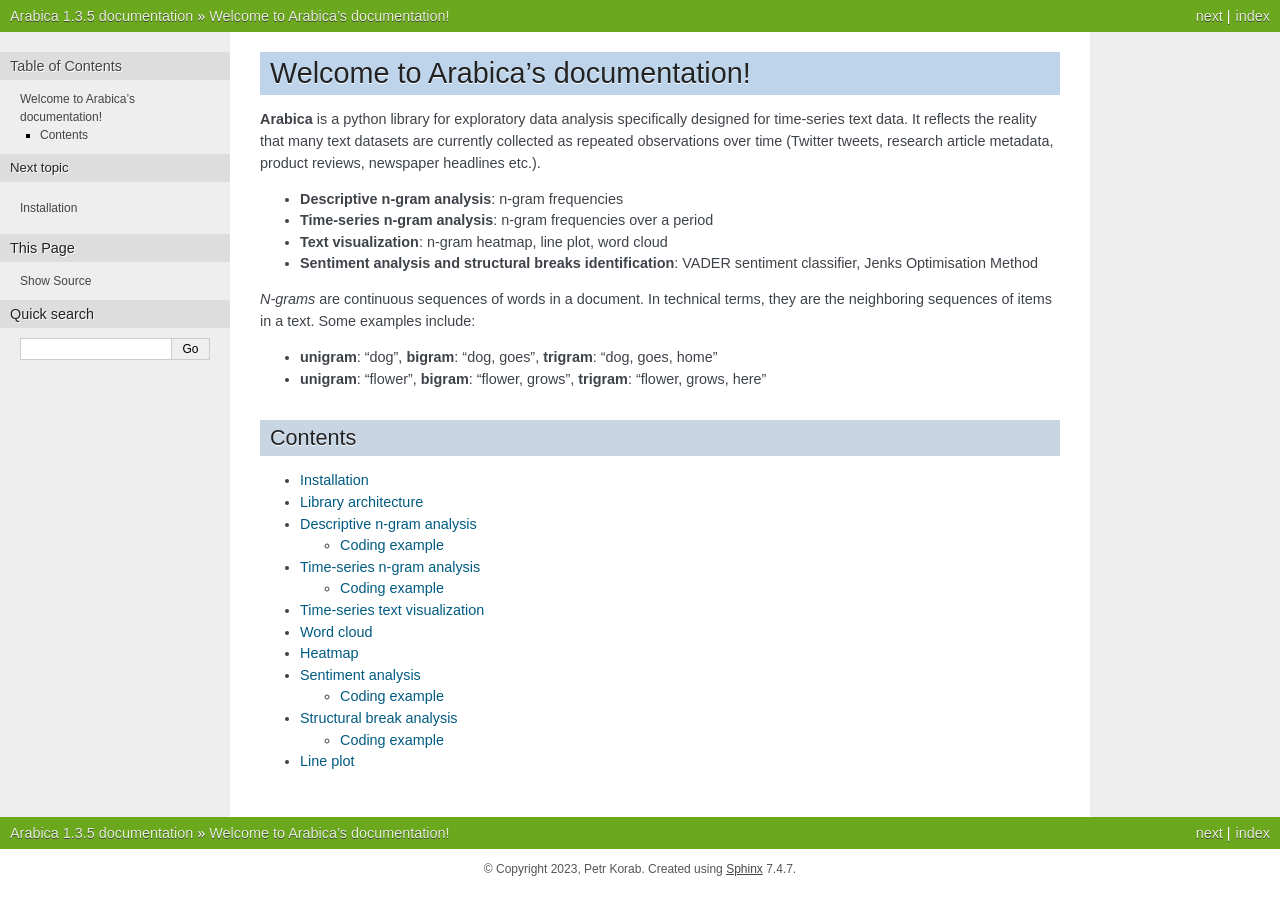
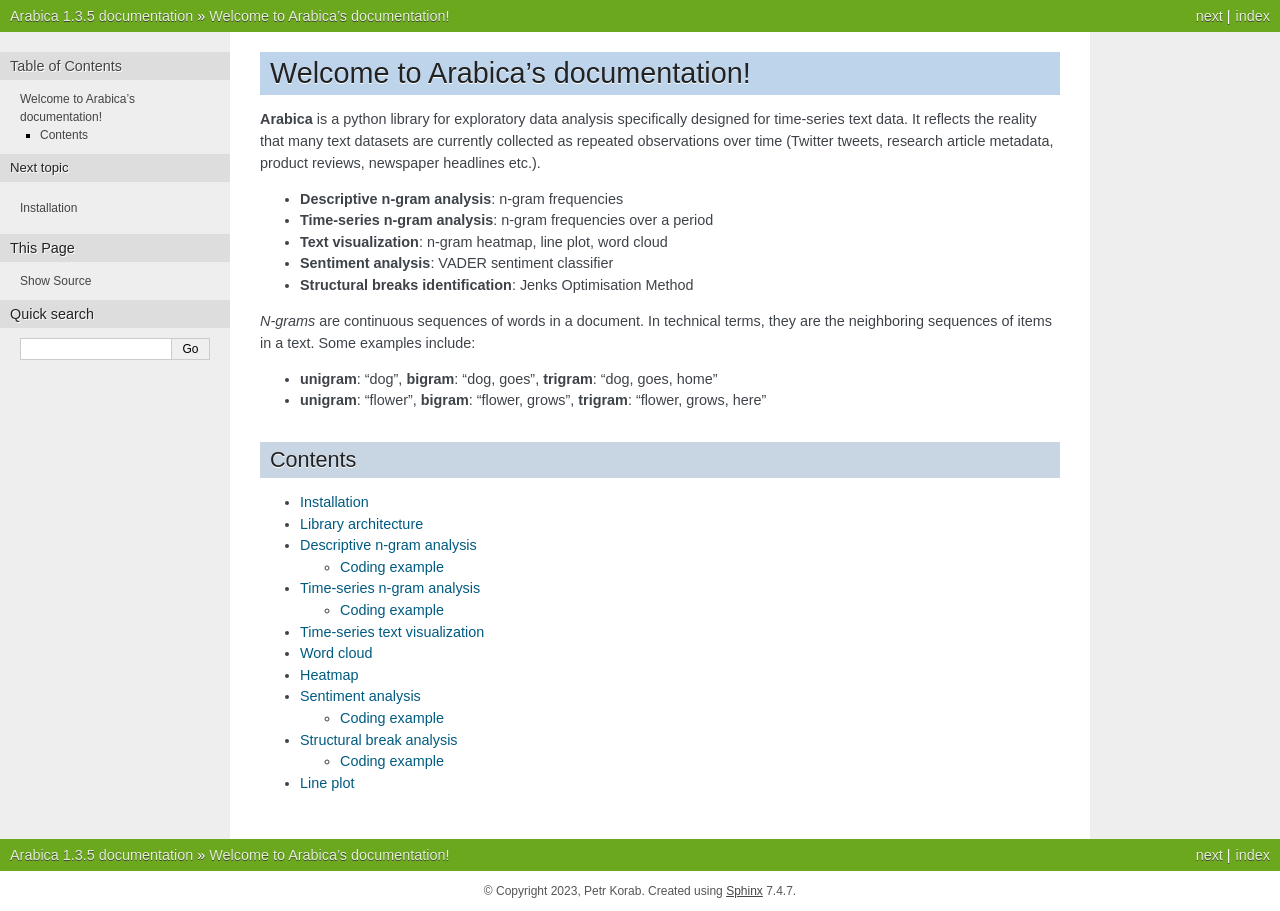
Before and after one commit to PetrKorab/Arabica, a Sphinx documentation site: the page built from docs/source/index.rst, in a window 1280 px wide. Built offline with Sphinx 7.4.7, drawn with Linux system fonts in a browser that asks for light colours; pages that are not in the unit, such as notebooks, are missing from menus.

Commit message:
Update index.rst

```diff
--- a/docs/source/index.rst
+++ b/docs/source/index.rst
@@ -11,7 +11,8 @@
 * **Descriptive n-gram analysis**: n-gram frequencies
 * **Time-series n-gram analysis**: n-gram frequencies over a period
 * **Text visualization**: n-gram heatmap, line plot, word cloud
-* **Sentiment analysis and structural breaks identification**: VADER sentiment classifier, Jenks Optimisation Method
+* **Sentiment analysis**: VADER sentiment classifier
+* **Structural breaks identification**: Jenks Optimisation Method
 
 *N-grams* are continuous sequences of words in a document. In technical terms, they are the neighboring sequences of items in a text.
 Some examples include:
```
